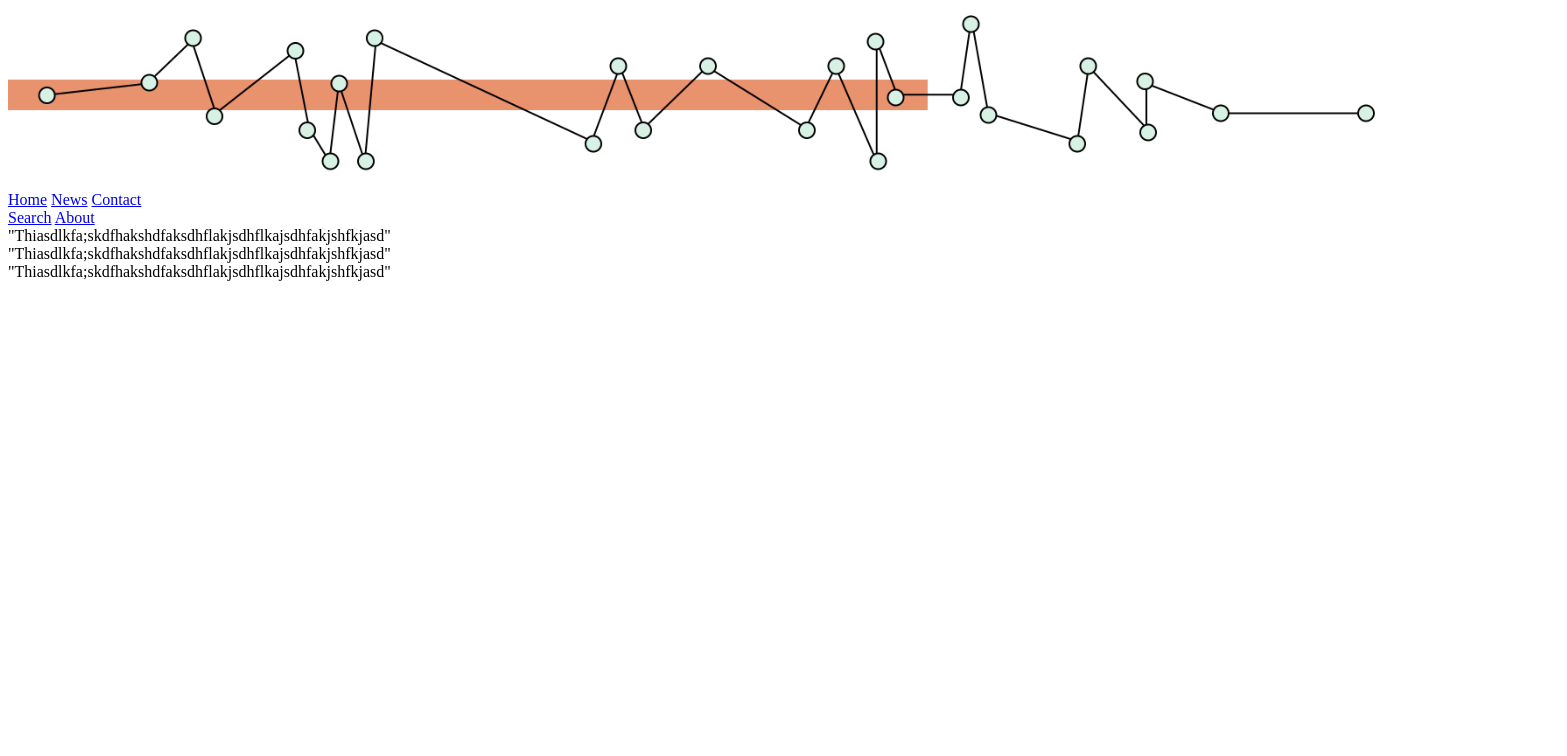
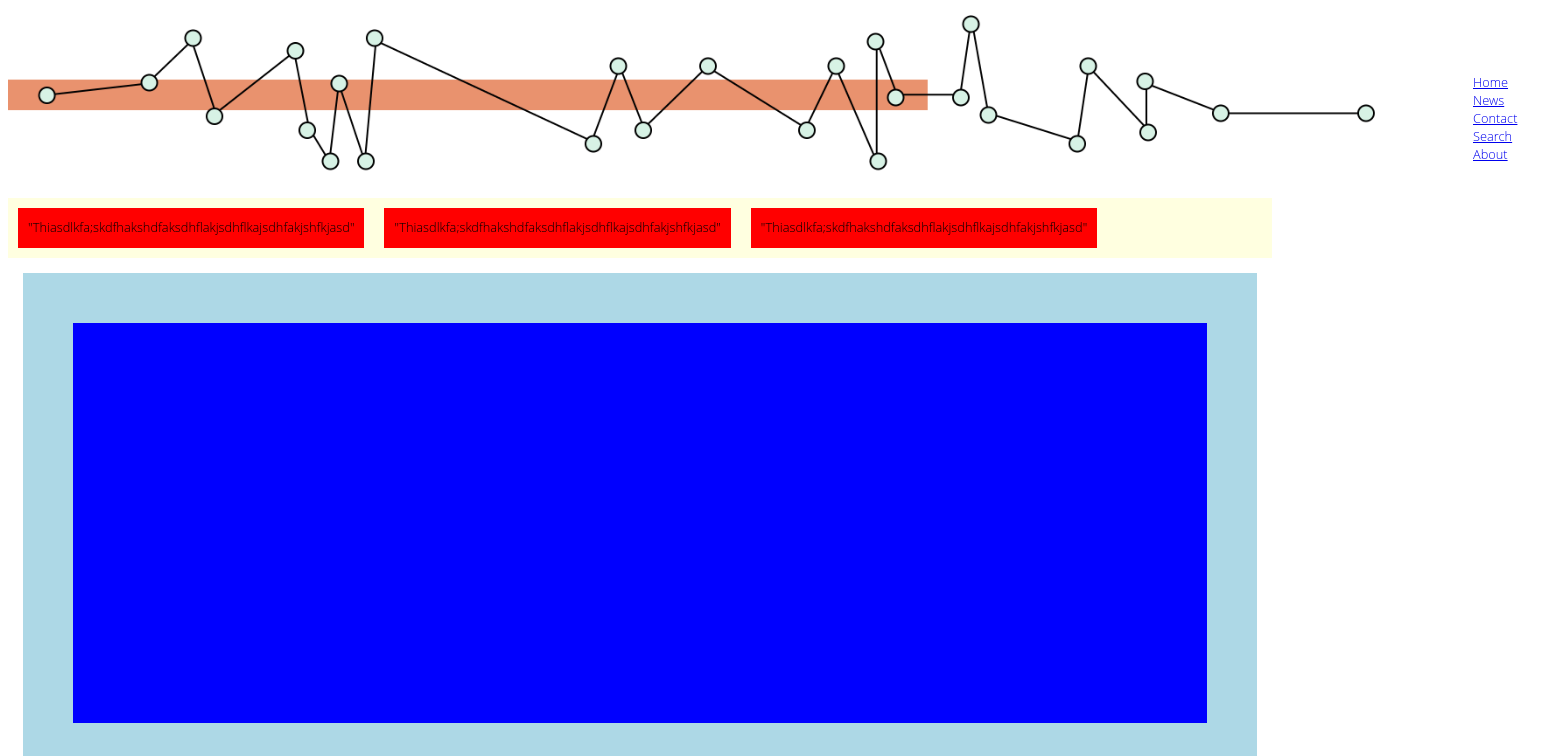
Before and after one commit to kaseyburkhalter/HW_17, a plain HTML site: page index.html in a window 1280 px wide. Shown: the top 756 px of the page, 1567 px wide, since content can reach past the window. Drawn offline with Linux system fonts and the light colour scheme.

Commit message:
linked css

```diff
--- a/css/style.css
+++ b/css/style.css
@@ -1,5 +1,12 @@
+header {
+display: flex;
+flex-direction: row;
+justify-content: space-between;
+
+}
+
 .topnav {
-    display: flex-end;
+    display: flex;
     flex-direction: column;
     height:60px;
     padding: 50px;
--- a/index.html
+++ b/index.html
@@ -1,7 +1,9 @@
 <!DOCTYPE html>
 <html>
   <head>
+    <link href="./css/style.css" rel="stylesheet">
     <title></title>
+
   </head>
   <body>
     <header>
```
